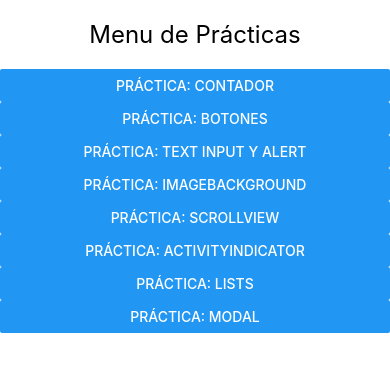
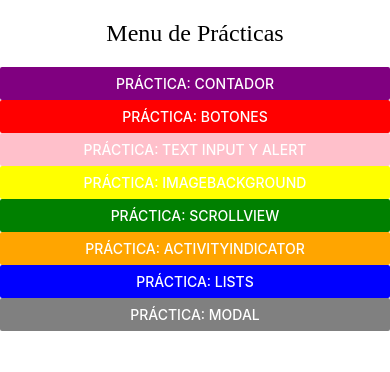
Before and after one commit to Avrgael250/PAM211, a React Native app in the folder INTRO/: screen / in a window 390 px wide. Shown: the top 372 px of the page. Built offline with nearby package versions, Linux system fonts and the light colour scheme.

Commit message:
Modificaciones de Flatlist y SectionList
Los movi de lugar y modifique unas cosas

```diff
--- a/INTRO/screens/ListScreen.js
+++ b/INTRO/screens/ListScreen.js
@@ -2,9 +2,54 @@ import { Text, StyleSheet, View, FlatList, SectionList } from 'react-native'
 import React from 'react'
 
 export default function ListScreen() {
+    // Datos para la lista simple
+    const ejercicios = [
+        { id: '1', nombre: 'Sentadillas', descripcion: 'Ejercicio para piernas y glúteos' },
+        { id: '2', nombre: 'Press de Banca', descripcion: 'Ejercicio para pecho y tríceps' },
+        { id: '3', nombre: 'Peso Muerto', descripcion: 'Ejercicio para espalda baja y piernas' },
+        { id: '4', nombre: 'Dominadas', descripcion: 'Ejercicio para espalda y bíceps' },
+        { id: '5', nombre: 'Press Militar', descripcion: 'Ejercicio para hombros' },
+        { id: '6', nombre: 'Fondos', descripcion: 'Ejercicio para tríceps y pecho' },
+        { id: '7', nombre: 'Remo con Barra', descripcion: 'Ejercicio para espalda media' },
+        { id: '8', nombre: 'Curl de Bíceps', descripcion: 'Ejercicio para brazos' },
+        { id: '9', nombre: 'Zancadas', descripcion: 'Ejercicio para piernas y equilibrio' },
+        { id: '10', nombre: 'Plancha', descripcion: 'Ejercicio para abdominales y core' },
+    ]
+
+    // Datos para la lista por secciones
+    const contactos = [
+        { titulo: 'A', data: ['Alejandra', 'Ana la de las tortillas', 'Adele'] },
+        { titulo: 'M', data: ['Mecánico', 'Mi ex', 'Mamá de mi ex'] },
+        { titulo: 'T', data: ['TheWillyrex', 'Tulio Triviño', 'Trebor'] },
+    ]
+
     return (
-        <View>
-            <Text>Proximamente...</Text>
+        <View style={styles.container}>
+            <View style={styles.listContainer}>
+                <Text style={styles.titulo}>Lista de Ejercicios</Text>
+                <FlatList
+                    data={ejercicios}
+                    renderItem={({item}) => (
+                        <View style={styles.item}>
+                            <Text style={styles.nombre}>{item.nombre}</Text>
+                            <Text style={styles.descripcion}>{item.descripcion}</Text>
+                        </View>
+                    )}
+                />
+            </View>
+
+            <View style={styles.listContainer}>
+                <Text style={styles.titulo}>Contactos</Text>
+                <SectionList
+                    sections={contactos}
+                    renderItem={({item}) => (
+                        <Text style={styles.item}>{item}</Text>
+                    )}
+                    renderSectionHeader={({section}) => (
+                        <Text style={styles.header}>{section.titulo}</Text>
+                    )}
+                />
+            </View>
         </View>
     )
 }
@@ -12,28 +57,38 @@ export default function ListScreen() {
 const styles = StyleSheet.create({
     container: {
         flex: 1,
-        padding: 20,
+        padding: 10,
     },
-    title: {
-        fontSize: 24,
+    listContainer: {
+        flex: 1,
         marginBottom: 20,
+    },
+    titulo: {
+        fontSize: 20,
+        fontWeight: 'bold',
         textAlign: 'center',
-    },
-    subtitle: {
-        fontSize: 18,
-        marginVertical: 10,
-        fontWeight: 'bold',
+        margin: 10,
     },
     item: {
-        backgroundColor: '#f9f9f9',
-        padding: 15,
+        padding: 10,
+        backgroundColor: '#f0f0f0',
         marginVertical: 5,
+        marginHorizontal: 10,
         borderRadius: 5,
     },
-    sectionHeader: {
+    nombre: {
+        fontSize: 16,
+        fontWeight: 'bold',
+        marginBottom: 5,
+    },
+    descripcion: {
+        fontSize: 14,
+        color: '#666',
+    },
+    header: {
+        fontSize: 18,
         backgroundColor: '#e0e0e0',
         padding: 10,
-        fontSize: 16,
-        fontWeight: 'bold',
+        marginTop: 10,
     }
 })
--- a/INTRO/screens/MenuScreen.js
+++ b/INTRO/screens/MenuScreen.js
@@ -35,14 +35,14 @@ export default function MenuScreen() {
                 return (
             <View>
                 <Text style={styles.title}> Menu de Prácticas </Text>
-                <Button onPress={() => setScreen('contador')} title='Práctica: Contador' />
-                <Button onPress={() => setScreen('botones')} title='Práctica: Botones' />
-                <Button onPress={() => setScreen('textinput')} title='Práctica: Text Input y Alert' />
-                <Button onPress={() => setScreen('imagebackground')} title='Práctica: ImageBackground' />
-                <Button onPress={() => setScreen('scrollview')} title='Práctica: ScrollView' />
-                <Button onPress={() => setScreen('activityindicator')} title='Práctica: ActivityIndicator' />
-                <Button onPress={() => setScreen('list')} title='Práctica: Lists' />
-                <Button onPress={() => setScreen('modal')} title='Práctica: Modal' />
+                <Button color= 'purple' onPress={() => setScreen('contador')} title='Práctica: Contador' />
+                <Button color= 'red' onPress={() => setScreen('botones')} title='Práctica: Botones' />
+                <Button color= 'pink' onPress={() => setScreen('textinput')} title='Práctica: Text Input y Alert' />
+                <Button color= 'yellow' onPress={() => setScreen('imagebackground')} title='Práctica: ImageBackground' />
+                <Button color= 'green' onPress={() => setScreen('scrollview')} title='Práctica: ScrollView' />
+                <Button color= 'orange' onPress={() => setScreen('activityindicator')} title='Práctica: ActivityIndicator' />
+                <Button color= 'blue' onPress={() => setScreen('list')} title='Práctica: Lists' />
+                <Button color= 'grey'onPress={() => setScreen('modal')} title='Práctica: Modal' />
             </View>
         )
     }
@@ -52,6 +52,7 @@ export default function MenuScreen() {
 const styles = StyleSheet.create({
     title: {
         fontSize: 24,
+        fontFamily: 'Thor',
         textAlign: 'center',
         marginVertical: 20,
     }
```
Also changed, not shown: INTRO/screens/FlatList.js (renamed from INTRO/FlatList.js), INTRO/screens/SectionList.js (renamed from INTRO/SectionList.js).
